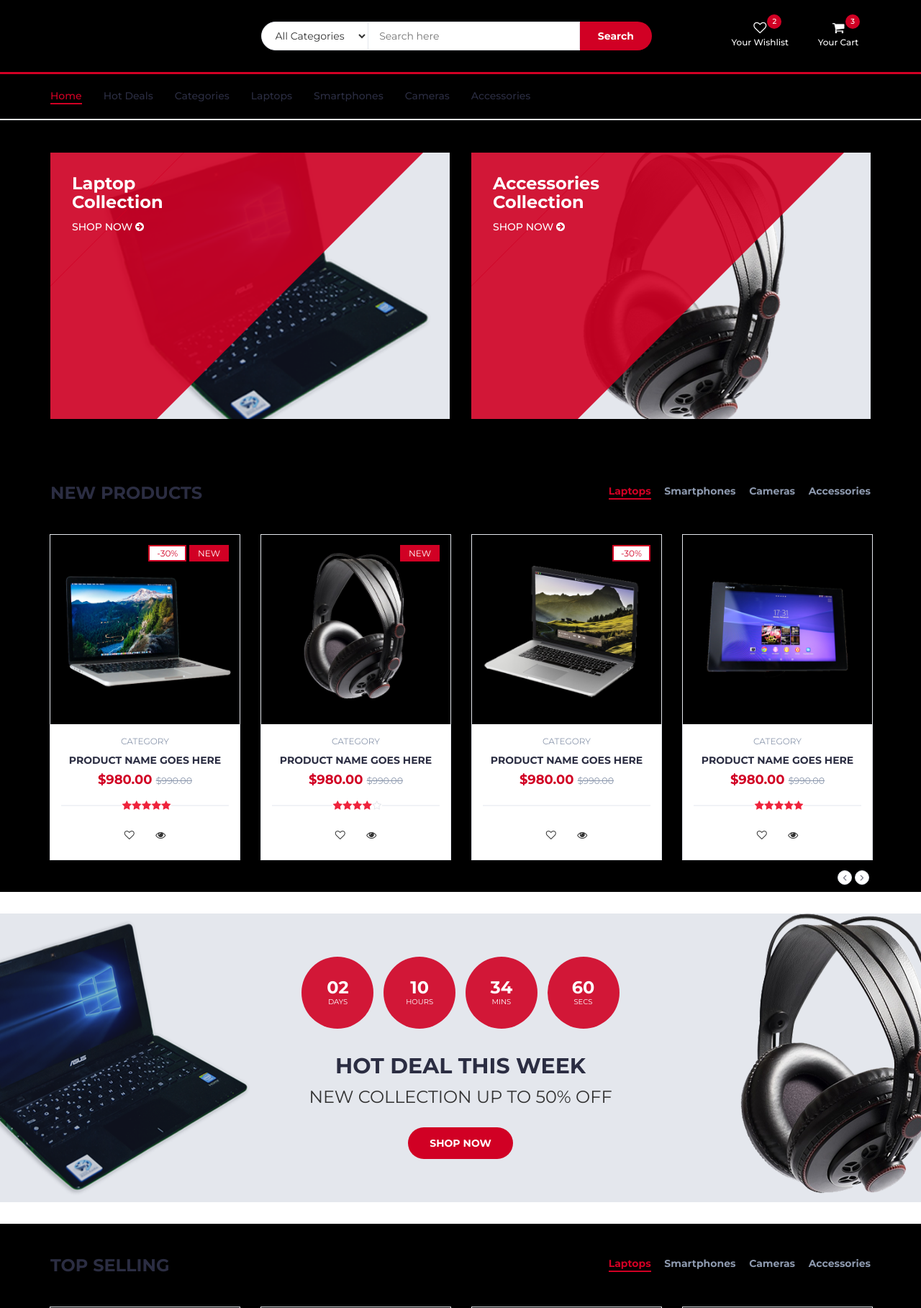
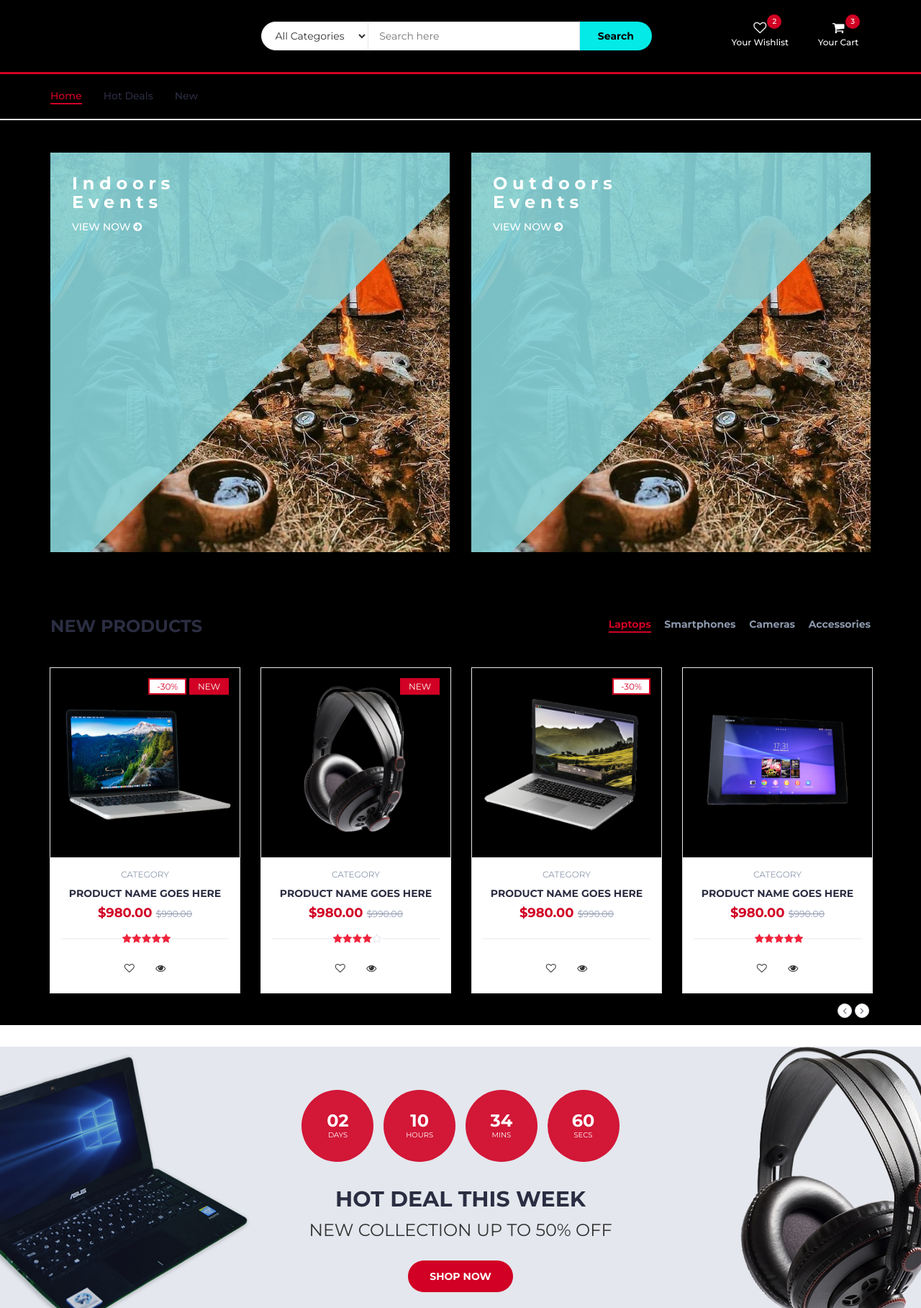
Before and after one commit to tass25/projet, a PHP site: page /index2.html in a window 1280 px wide. Shown: the top 1817 px of the page at 72% size. Run offline with PHP 8.4, Linux system fonts and the light colour scheme.

Commit message:
first changes

```diff
--- a/css/style.css
+++ b/css/style.css
@@ -482,8 +482,8 @@ textarea.input {
 .header-search form .search-btn {
   height: 40px;
   width: 100px;
-  background: #D10024;
-  color: #FFF;
+  background: #04eae6;
+  color: #000000;
   font-weight: 700;
   border: none;
   border-radius: 0px 40px 40px 0px;
@@ -725,7 +725,7 @@ textarea.input {
   bottom: 0;
   left: 0px;
   width: 60%;
-  background: #D10024;
+  background: #85d3da;
   opacity: 0.9;
   -webkit-transform: skewX(-45deg);
   -ms-transform: skewX(-45deg);
@@ -739,7 +739,7 @@ textarea.input {
   bottom: 0;
   left: 1px;
   width: 100%;
-  background: #D10024;
+  background: #85d3da;
   opacity: 0.9;
   -webkit-transform: skewX(-45deg) translateX(-100%);
   -ms-transform: skewX(-45deg) translateX(-100%);
--- a/index2.html
+++ b/index2.html
@@ -154,11 +154,7 @@
 					<ul class="main-nav nav navbar-nav" >
 						<li class="active"><a href="#">Home</a></li>
 						<li><a href="#">Hot Deals</a></li>
-						<li><a href="#">Categories</a></li>
-						<li><a href="#">Laptops</a></li>
-						<li><a href="#">Smartphones</a></li>
-						<li><a href="#">Cameras</a></li>
-						<li><a href="#">Accessories</a></li>
+						<li><a href="#">New</a></li>
 					</ul>
 					<!-- /NAV -->
 				</div>
@@ -178,11 +174,11 @@
 					<div class="col-md-6 col-xs-6" style="background-color: black;z-index: 10;"  >
 						<div class="shop">
 							<div class="shop-img">
-								<img src="./img/shop01.png" alt="">
+								<img src="./img/b23.jpg" alt="">
 							</div>
 							<div class="shop-body">
-								<h3>Laptop<br>Collection</h3>
-								<a href="#" class="cta-btn">Shop now <i class="fa fa-arrow-circle-right"></i></a>
+								<h3>I n d o o r s<br>E v e n t s</h3>
+								<a href="#" class="cta-btn">view now <i class="fa fa-arrow-circle-right"></i></a>
 							</div>
 						</div>
 					</div>
@@ -192,11 +188,11 @@
 					<div class="col-md-6 col-xs-6" style="background-color: black;z-index: 10;">
 						<div class="shop">
 							<div class="shop-img">
-								<img src="./img/shop03.png" alt="">
+								<img src="./img/b23.jpg" alt="">
 							</div>
 							<div class="shop-body">
-								<h3>Accessories<br>Collection</h3>
-								<a href="#" class="cta-btn">Shop now <i class="fa fa-arrow-circle-right"></i></a>
+								<h3>O u t d o o r s<br>E v e n t s</h3>
+								<a href="#" class="cta-btn">view now <i class="fa fa-arrow-circle-right"></i></a>
 							</div>
 						</div>
 					</div>
```
Also changed, not shown: img/364.jpg (added), img/b23.jpg (added).
